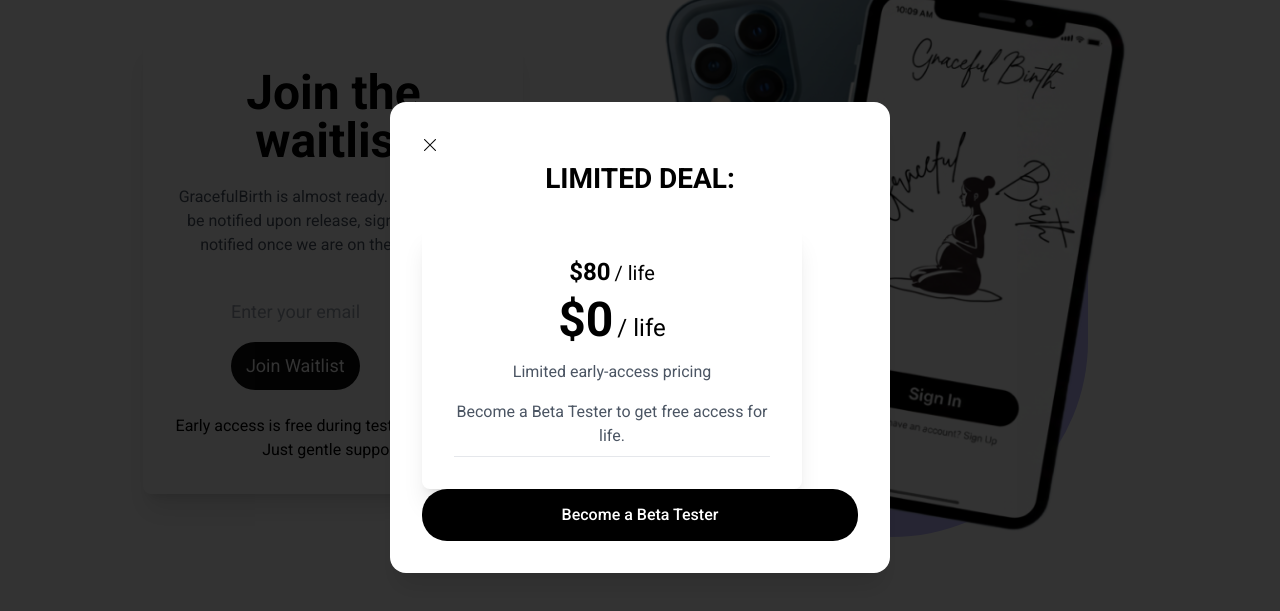
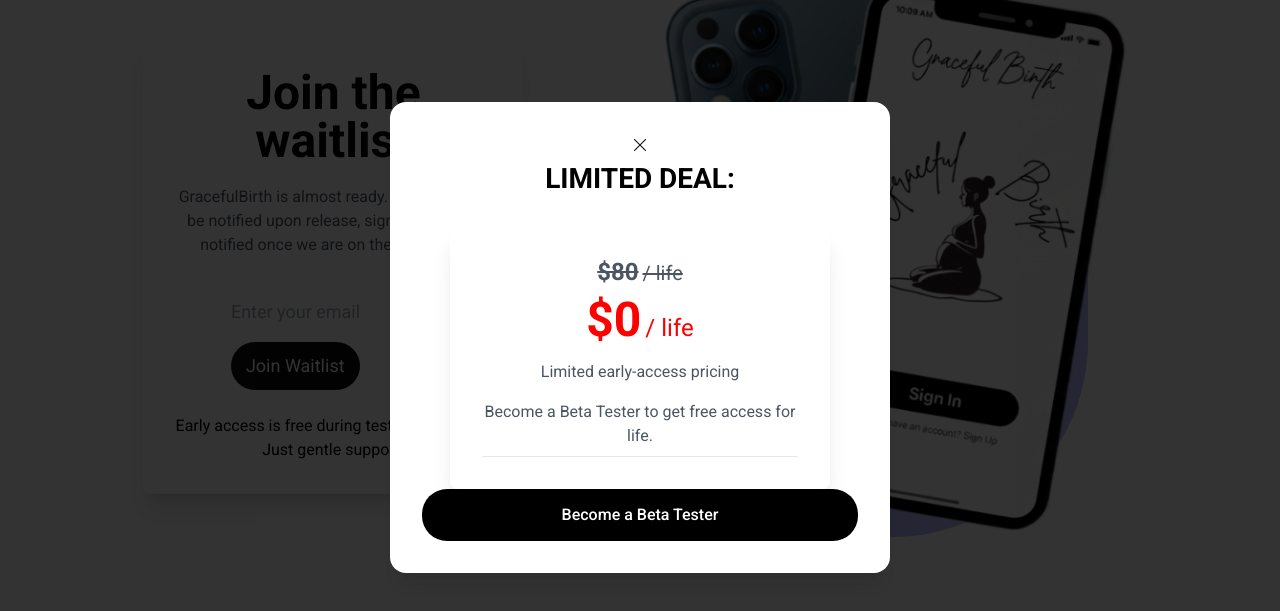
Before and after one commit to BlairStrong/GracefulBirth_landingpage, a website: page joinus.html in a window 1280 px wide. Shown: the part 63-674 px from the top of the page. Drawn offline with nearby package versions, Linux system fonts and the light colour scheme.

Commit message:
pop up looking ok - just need to update copy

```diff
--- a/joinus.html
+++ b/joinus.html
@@ -166,16 +166,17 @@
         >
           <!-- Old price -->
           <h3 class="tw-mt-1">
-            <span class="tw-text-2xl tw-font-semibold tw-text-red-500"
+            <span
+              class="tw-text-2xl tw-font-semibold tw-text-gray-strikethrough"
               >$80</span
             >
-            <span class="tw-text-xl tw-text-red-400"> / life</span>
+            <span class="tw-text-xl tw-text-gray-strikethrough"> / life</span>
           </h3>
 
           <!-- New price -->
           <h3 class="tw-mt-1">
-            <span class="tw-text-5xl tw-font-semibold tw-text-red-500">$0</span>
-            <span class="tw-text-2xl tw-text-red-400"> / life</span>
+            <span class="tw-text-5xl tw-font-semibold tw-text-red">$0</span>
+            <span class="tw-text-2xl tw-text-red"> / life</span>
           </h3>
 
           <!-- Optional subtitle -->
@@ -245,8 +246,12 @@
       visibility: visible;
     }
 
-    /* Popup box */
     .popup-content {
+      display: flex;
+      flex-direction: column;
+      align-items: center; /* horizontal centering */
+      text-align: center; /* text centering */
+
       background: white;
       border-radius: 16px;
       padding: 2rem;
@@ -257,7 +262,6 @@
       position: relative;
       box-shadow: 0 20px 25px -5px rgba(0, 0, 0, 0.1),
         0 10px 10px -5px rgba(0, 0, 0, 0.04);
-      transition: transform 0.3s ease;
     }
 
     .popup-overlay.active .popup-content {
```
Also changed, not shown: index.html (+6 -6 lines), css/tailwind-build.css.
